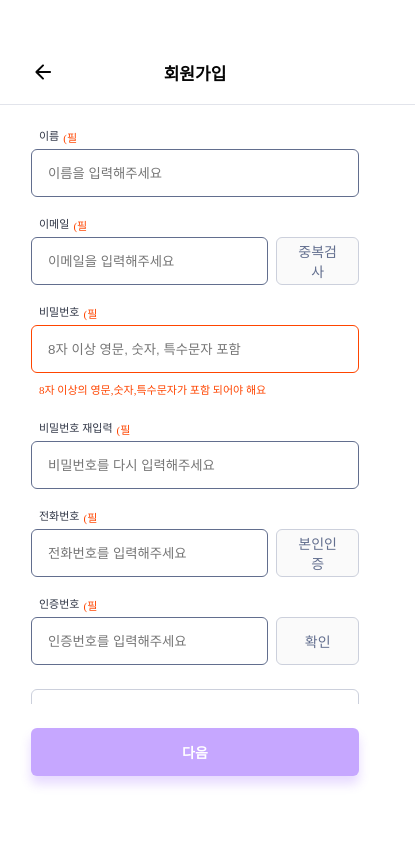
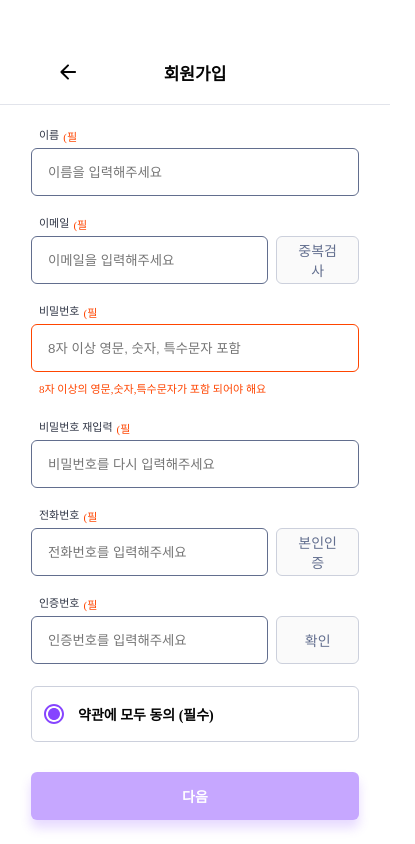
Before and after one commit to starting-front/gunyongbok, a React (Vite) app: page /signup in a window 390 px wide. Shown: the whole page, 415 px wide, since content can reach past the window. Built offline with nearby package versions, Linux system fonts and the light colour scheme; no server answers.

Commit message:
feat: 모바일 반응형 수정 완료

```diff
--- a/src/components/Wrapper/SignUp/SignUpAgreeBox.tsx
+++ b/src/components/Wrapper/SignUp/SignUpAgreeBox.tsx
@@ -8,10 +8,9 @@ interface BoxProps {
 const Box = styled.div`
   width: 360px;
   height: 104px;
-    padding: 0px 16px;
-    box-sizing: border-box;
   display: flex;
   flex-direction: column;
+  margin-top: 10px;
 `;
 
 const SignUpAgreeBox = ({ children }: BoxProps) => {
--- a/src/components/Wrapper/SignUp/SignUpContainer.tsx
+++ b/src/components/Wrapper/SignUp/SignUpContainer.tsx
@@ -6,16 +6,18 @@ interface ContainerProps {
 }
 
 const Container = styled.div`
-    width: 440px;
+  width: 100%;
   height: 690px;
   padding: 16px 40px 24px 40px;
   box-sizing: border-box;
   display: flex;
   flex-direction: column;
   align-items: center;
+  justify-content: center;
   gap: 24px;
   background: #fff;
   overflow: auto;
+  position: relative;
 `;
 
 const SignUpContainer = ({ children }: ContainerProps) => {
--- a/src/components/Wrapper/SignUp/SignUpInputContainer.tsx
+++ b/src/components/Wrapper/SignUp/SignUpInputContainer.tsx
@@ -5,7 +5,7 @@ interface InputContainerProps {
   children: ReactNode;
 }
 
-const InputContainer = styled.form`
+const InputContainer = styled.div`
   width: 360px;
   height: 572px;
   padding: 0px 16px;
@@ -13,6 +13,8 @@ const InputContainer = styled.form`
   display: flex;
   flex-direction: column;
   gap: 12px;
+  position: absolute;
+  top: 15px;
 `;
 
 const SignUpInputContainer = ({ children }: InputContainerProps) => {
--- a/src/components/Wrapper/SignUp/SignUpNextBtnBox.tsx
+++ b/src/components/Wrapper/SignUp/SignUpNextBtnBox.tsx
@@ -9,7 +9,7 @@ const Box = styled.div`
   display: flex;
   justify-content: center;
   align-items: center;
-    width: 440px;
+  width: 100%;
   height: 96px;
   padding: 24px 0px;
   box-sizing: border-box;
--- a/src/index.css
+++ b/src/index.css
@@ -6,13 +6,13 @@ html {
 body {
   margin: 0;
   padding: 0;
+  display: flex;
+  justify-content: center;
+  align-items: center;
   height: 100vh;
   width: 100vw;
 }
 
 #root {
-  display: flex;
-  justify-content: center;
-  align-items: center;
   width: 100%;
 }
--- a/src/pages/User/SignIn.tsx
+++ b/src/pages/User/SignIn.tsx
@@ -33,39 +33,29 @@ interface FormData {
 }
 
 const TopContainer = styled.div`
-  width: 1280px;
-  height: 804px;
+  width: 100%;
+  height: 100vh;
   background-color: #fafafa;
   display: flex;
   justify-content: center;
   align-items: center;
-  padding: 67px 436px;
-  box-sizing: border-box;
-  @media (max-width: 599px) {
-    width: 360px;
-    height: 800px;
-    padding: 0;
-    padding: 103px 0 147px 0;
-    background: #fff;
-  }
 `;
 
 const MainContainer = styled.div`
-  width: 408px;
-  height: 586px;
-  padding: 40px;
+  width: 100%;
+  max-width: 408px;
+  height: 80%;
   border-radius: 8px;
   background-color: #fff;
+  padding: 40px;
   box-sizing: border-box;
   box-shadow: 0px 0px 22px 0px rgba(0, 0, 0, 0.06);
   display: flex;
   flex-direction: column;
+  align-items: center;
+  justify-content: center;
   @media (max-width: 599px) {
-    width: 328px;
-    height: 506px;
-    padding: 0;
-    box-sizing: content-box;
-    box-shadow: none;
+    height: 100%;
   }
 `;
 
--- a/src/pages/User/SignUp.tsx
+++ b/src/pages/User/SignUp.tsx
@@ -37,32 +37,34 @@ import validateRePassword from '../../utility/ValidateRePw';
 import ErrorMessage from '../../commons/Text/ErrorMessage';
 
 const TopContainer = styled.div`
-  width: 1280px;
-  height: 804px;
+  width: 100%;
+  height: 100vh;
   background-color: #fafafa;
   display: flex;
   flex-direction: column;
   justify-content: center;
   align-items: center;
-  padding: 0px 420px;
+`;
+
+const MainContainer = styled.div`
+  width: 100%;
+  max-width: 440px;
+  height: 100%;
+  border-radius: 8px;
+  background-color: #fff;
   box-sizing: border-box;
+  box-shadow: 0px 0px 22px 0px rgba(0, 0, 0, 0.06);
+  display: flex;
+  flex-direction: column;
+  align-items: center;
+  justify-content: center;
   @media (max-width: 599px) {
-    width: 360px;
-    height: 800px;
-    padding: 0;
-    background: #fff;
+    width: 100%;
   }
 `;
 
-interface FormData {
-  username: string;
-  email: string;
-  password: string;
-  role: string;
-}
-
 const HeaderContainer = styled.header`
-  width: 440px;
+  width: 100%;
   height: 105px;
   display: flex;
   justify-content: center;
@@ -103,6 +105,13 @@ const FillImg = styled.img`
   position: absolute;
   top: 10px;
 `;
+
+interface FormData {
+  username: string;
+  email: string;
+  password: string;
+  role: string;
+}
 
 const SignUp = () => {
   const serverUrl = import.meta.env.VITE_REACT_APP_DEFAULT_SERVER_URL;
@@ -176,6 +185,7 @@ const SignUp = () => {
 
   return (
     <TopContainer>
+      <MainContainer>
         <HeaderContainer>
           <HeaderTitle>
             <PageBackBtn src={BackArrow} alt="pageback" />
@@ -244,7 +254,6 @@ const SignUp = () => {
                 <ValidateBtn>확인</ValidateBtn>
               </ValidateInputBox>
             </InputBox>
-        </SignUpInputContainer>
             <SignUpAgreeBox>
               <AgreeBox>
                 <RadioBtn onClick={handleStrokeBtn} selected={strokeBtnSelected}>
@@ -261,8 +270,8 @@ const SignUp = () => {
                 개인정보 수집 및 이용동의 (필수) <Right src={RightImg} />
               </AgreeBox>
             </SignUpAgreeBox>
+          </SignUpInputContainer>
         </SignUpContainer>
-
         <SignUpNextBtnBox>
           {isFormValid() ? (
             <StandardBtn disabled={false} onClick={SubmitSignUpInfo} color="#FFF" background="#8644FF">
@@ -274,6 +283,7 @@ const SignUp = () => {
             </StandardBtn>
           )}
         </SignUpNextBtnBox>
+      </MainContainer>
     </TopContainer>
   );
 };
```
Lines whose indentation alone changed are shown as unchanged.
